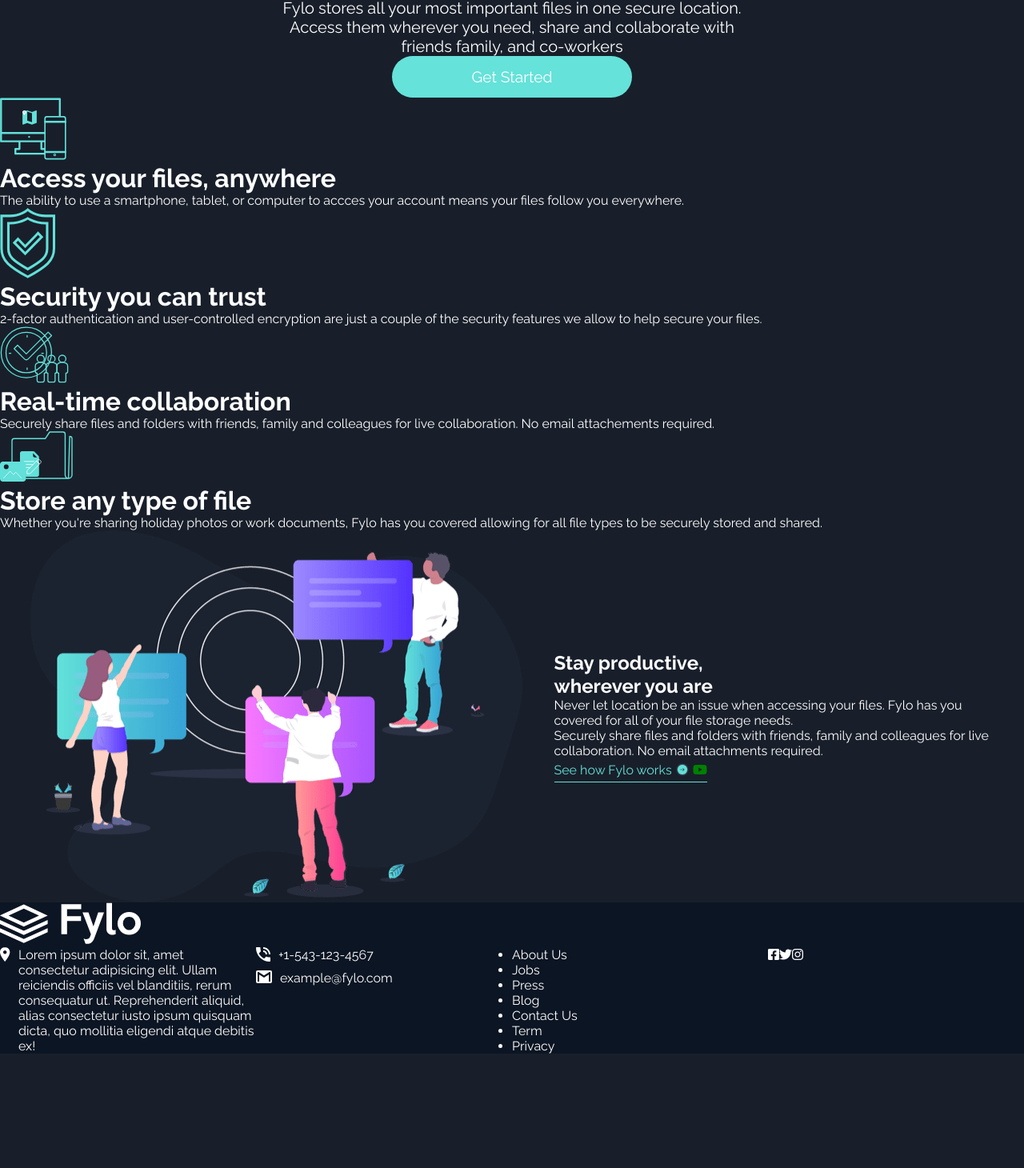
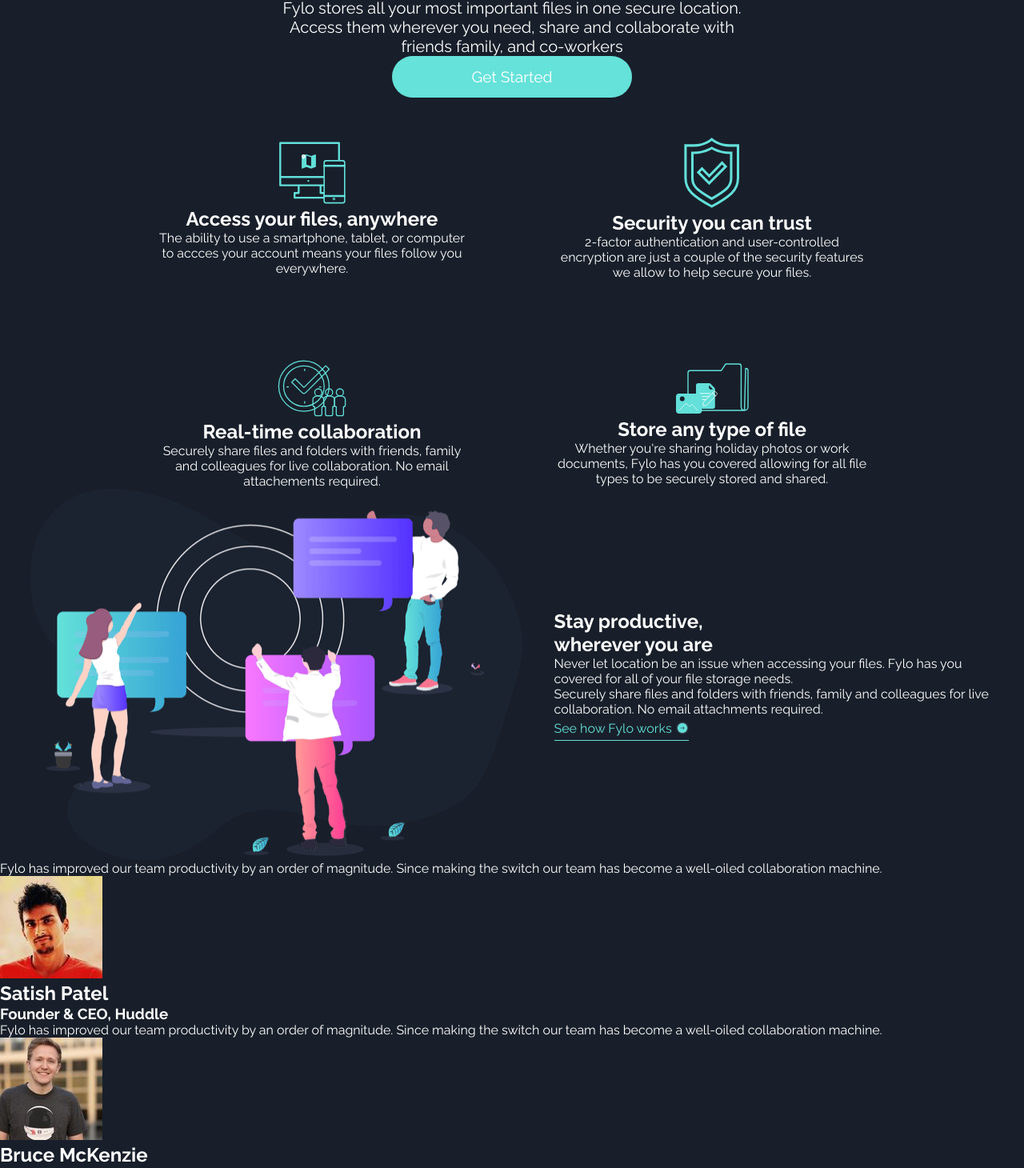
Before and after one commit to acurtido/sp-challenge-5-fylo-landing-page, a React (Vite) app: page / in a window 1280 px wide. Shown: the part 758-2218 px from the top of the page at 80% size. Before the commit the page ends 2075 px from the top, so only its background shows below. Built offline with nearby package versions, Linux system fonts and the light colour scheme.

Commit message:
Estilos Features

```diff
--- /dev/null
+++ b/src/components/Features.css
@@ -0,0 +1,21 @@
+.features {
+    display: flex;
+    justify-content: center;
+    align-items: center;
+    margin-top: 50px;
+}
+
+.features__content {
+    display: flex;
+    flex-direction: row;
+    width: 1200px;
+    gap: 100px;
+    flex-wrap: wrap;
+    align-items: center;
+    justify-content: center;
+    text-align: center;
+}
+
+.features__item {
+    width: 400px;
+}
--- a/src/components/Features.jsx
+++ b/src/components/Features.jsx
@@ -1,13 +1,16 @@
 import features from '../data/features.json';
+import './features.css';
 
 export default function Features() {
-    return <>
-        {features.map(data => (
-            <div>
-                <img src={data.image} alt={data.title} />
-                <h1>{data.title}</h1>
-                <p>{data.description}</p>
-            </div>
-        ))}
-    </>
+    return <div className='features'>
+        <div className='features__content'>
+            {features.map(data => (
+                <div className='features__item'>
+                    <img src={data.image} alt={data.title} />
+                    <h2>{data.title}</h2>
+                    <p>{data.description}</p>
+                </div>
+            ))}
+        </div>
+    </div>
 }
--- a/src/components/StayProductive.jsx
+++ b/src/components/StayProductive.jsx
@@ -20,8 +20,7 @@
 
                 <div className="stay-productive__link">
                     <p className='stay-productive__link--text'> See how Fylo works </p>
-                    <img src={flecha} alt="" />
-                    <i className="fa-brands fa-youtube fa-bounce" style={{color: 'green'}}></i>
+                    <img src={flecha} alt="flecha" />
                 </div>
             </div>
 
--- /dev/null
+++ b/src/components/Testimonials.jsx
@@ -0,0 +1,18 @@
+import testimonials from "../data/testimonials.json";
+import './testimonials.css';
+
+export default function Testimonials() {
+    return (
+        testimonials.map((testimonial, index) => {
+            return (
+                <div className="testimonial" key={index}>
+                    <p className="testimonial__quotes">{testimonial.quote}</p>
+                    <div className="testimonials__info">
+                        <img className="testimonial__image" src={testimonial.image} alt="" />
+                        <h2 className="testimonial__name">{testimonial.name}</h2>
+                        <h3 className="testimonial__title">{testimonial.title}</h3>
+                    </div>
+                </div>
+            )
+        }))
+}
--- a/src/index.jsx
+++ b/src/index.jsx
@@ -6,6 +6,7 @@
 import StayProductive from './components/StayProductive'
 import Footer from './components/Footer'
 import Features from './components/Features'
+import Testimonials from './components/Testimonials'
 
 ReactDOM.createRoot(document.getElementById('root')).render(
   <React.StrictMode>
@@ -13,6 +14,7 @@
     <Hero />
     <Features />
     <StayProductive />
+    <Testimonials />
     <Footer />
   </React.StrictMode>,
 )
```
Also changed, not shown: src/components/Testimonials.css (added).
